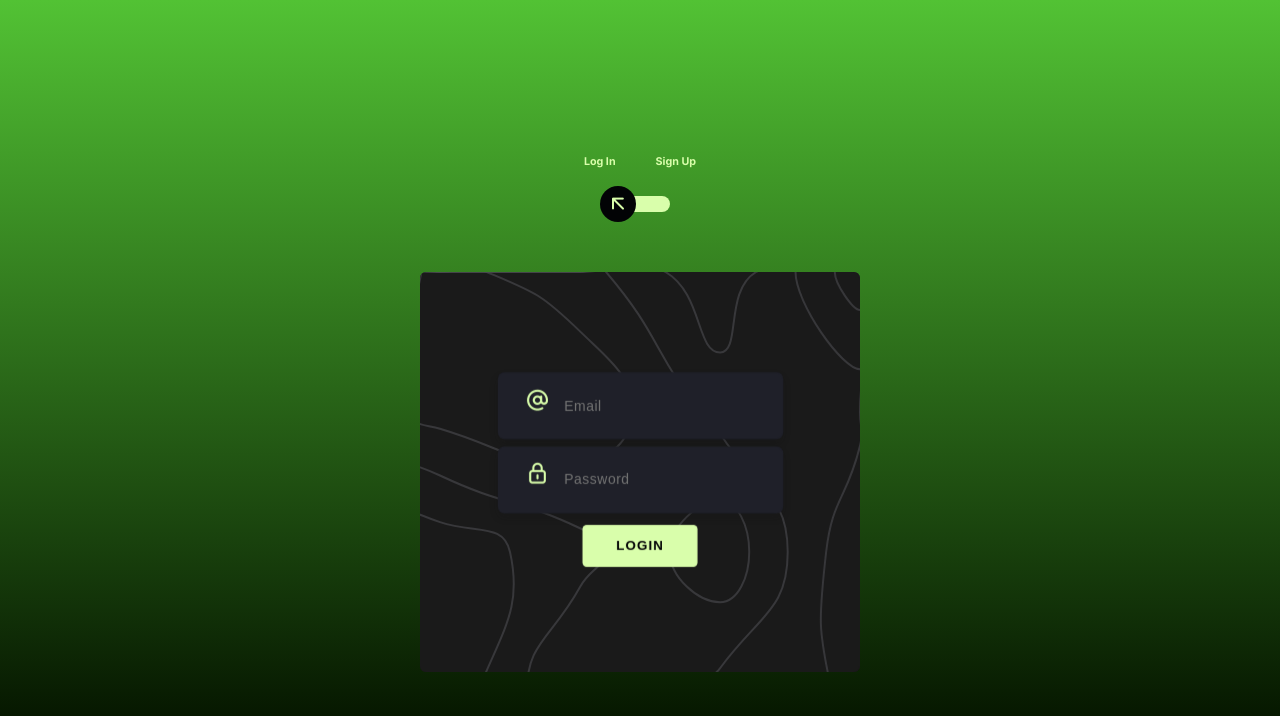
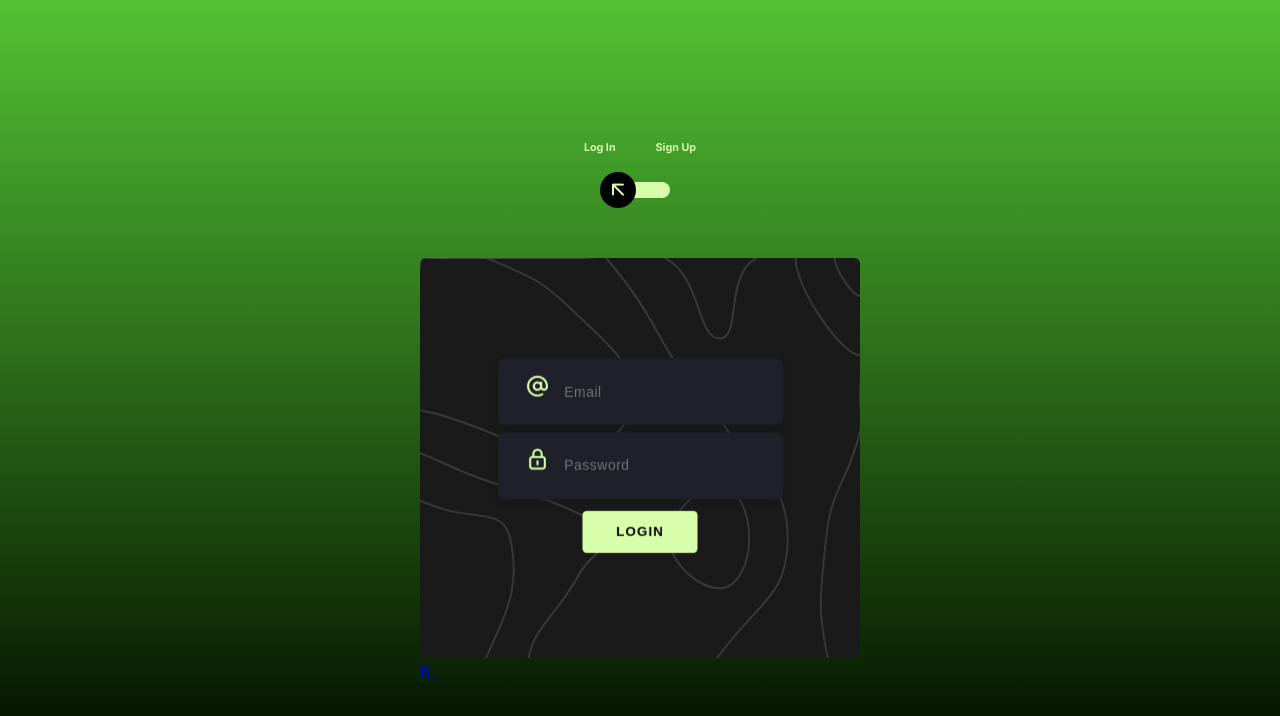
Before and after one commit to kalecream/Sphenery, a React (Create React App) app in the folder sphenery-app/: page /login in a window 1280 px wide. Shown: the top 716 px of the page. Built offline with nearby package versions, Linux system fonts and the light colour scheme.

Commit message:
feat: Add signature

```diff
--- a/sphenery-app/src/components/Login.tsx
+++ b/sphenery-app/src/components/Login.tsx
@@ -146,7 +146,10 @@ const Login: React.FC<LoginProps> = ({ setToken }) => {
                     </div>
                     {error && <Toast message={error} />}
             </div>
-        </div>
+            <div id="signature">
+            <a href="https://www.kalecream.com">K.</a>
+            </div>
+    </div>
     );
 }
 
```
